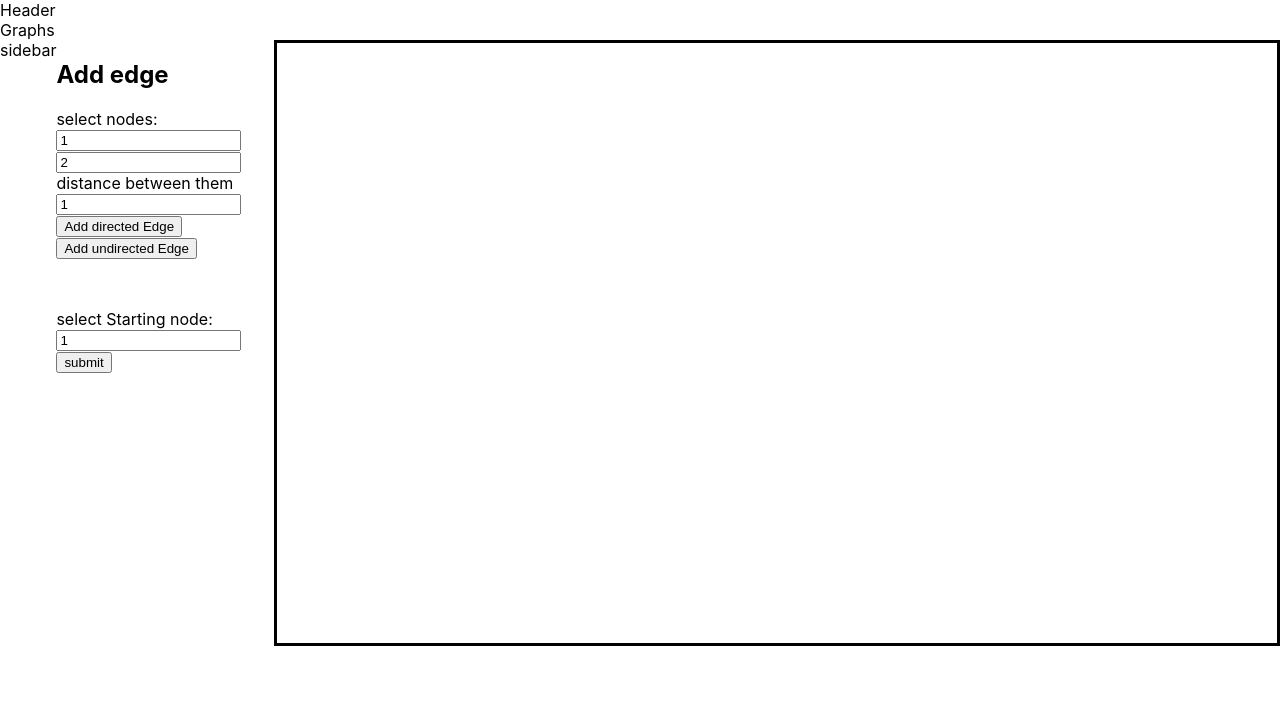
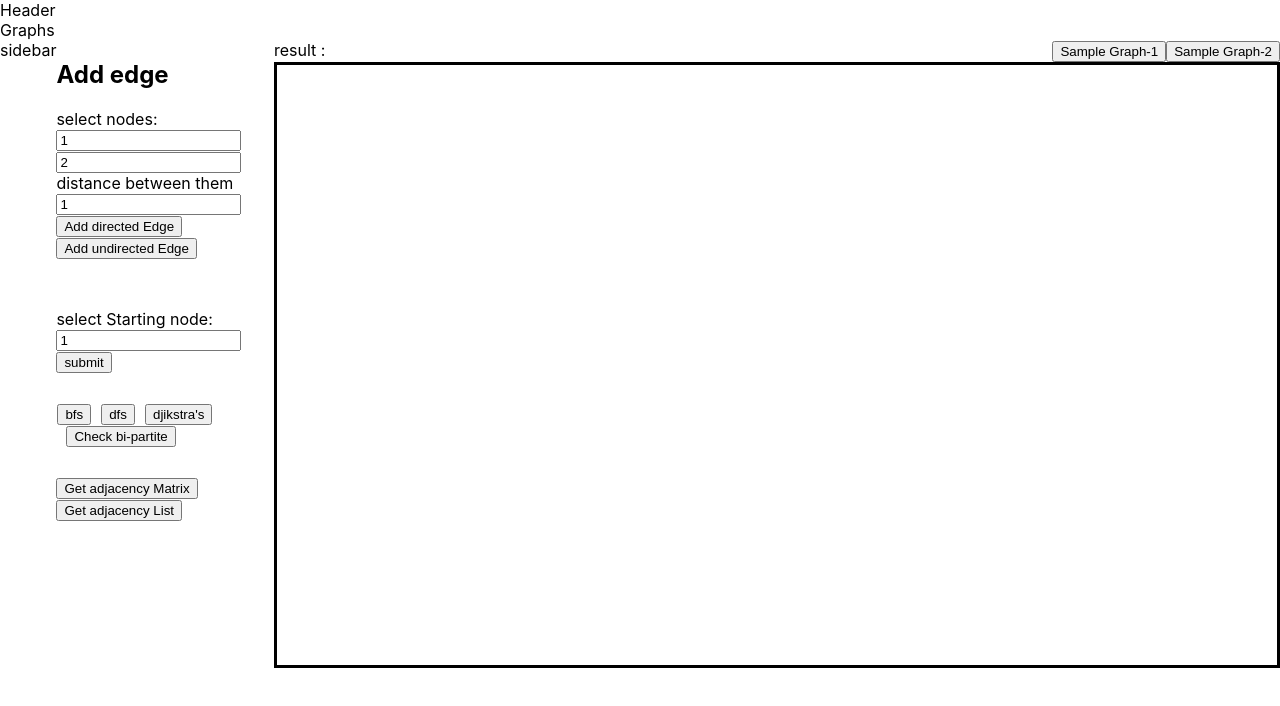
Before and after one commit to varmach9/algovizz, a React (Create React App) app: page /graph in a window 1280 px wide. Shown: the top 706 px of the page. Built offline with nearby package versions, Linux system fonts and the light colour scheme.

Commit message:
graphalgo_done

```diff
--- a/src/components/Canvas.js
+++ b/src/components/Canvas.js
@@ -3,21 +3,13 @@ import LeaderLine from "leader-line-new";
 import { Link } from 'react-router-dom';
 
 function Canvas(){
-
-  // useEffect(() => {
-  //   window.addEventListener('beforeunload', alertUser)
-  //   return () => {
-  //     window.removeEventListener('beforeunload', alertUser)
-  //   }
-  // }, [])
-  // const alertUser = e => {
-  //   e.preventDefault()
-  //   e.returnValue = ''
-  // }
-
   const [nodes,Setnodes]=useState(1)
   const [arr,setarr]=useState([])
-
+  const [adjlist,setadjlist]=useState([[]])
+  const [adjMat,setadjMat]=useState([[0]])
+  useEffect(() => {
+    console.log(nodes,arr)
+  }, [nodes,arr]);
   // for edge setting form
   const [a,seta]=useState(1)
   const [b,setb]=useState(2)
@@ -25,6 +17,173 @@ function Canvas(){
   // for starting node form
   const [d,setd]=useState(1)
 
+//  algorithms
+
+// bfs
+const bfs=async()=>{
+  if (nodes===0||nodes===1){
+    alert("not enough nodes to execute algorithm");
+    return;
+  }
+  if (d>=nodes){
+    alert("wrong starting node");
+    return;
+  }
+  document.getElementById(`resultText`).innerText="";
+  for(let i=0;i<nodes-1;i++){
+    document.getElementById(`${arr[i]}`).style.backgroundColor="green";
+  }
+    const queue = [d];
+    const graph=adjlist;
+    const visited = new Set();
+    const result = [];
+
+    while (queue.length) {
+      const vertex = queue.shift();
+      if (!visited.has(vertex)) {
+        visited.add(vertex);
+        result.push(vertex);
+        document.getElementById(`${arr[vertex-1]}`).style.backgroundColor="red";
+        document.getElementById(`resultText`).innerText=document.getElementById(`resultText`).innerText+` ${vertex}`;
+        await sleep(1000);
+        for (const neighbor of graph[vertex]) {
+          queue.push(neighbor);
+        }
+      }
+    }
+
+    console.log(result);
+  }
+// dfs
+const dfs=async()=>{
+  if (nodes===0||nodes===1){
+    alert("not enough nodes to execute algorithm");
+    return;
+  }
+  if (d>=nodes){
+    alert("wrong starting node");
+    return;
+  }
+  document.getElementById(`resultText`).innerText="";
+  for(let i=0;i<nodes-1;i++){
+    document.getElementById(`${arr[i]}`).style.backgroundColor="green";
+  }
+  const stack = [d];
+  const graph=adjlist;
+  const visited = new Set();
+  const result = [];
+
+  while (stack.length) {
+    const vertex = stack.pop();
+    if (!visited.has(vertex)) {
+      visited.add(vertex);
+      result.push(vertex);
+        document.getElementById(`${arr[vertex-1]}`).style.backgroundColor="red";
+        document.getElementById(`resultText`).innerText=document.getElementById(`resultText`).innerText+` ${vertex}`;
+        await sleep(1000);
+        for (const neighbor of graph[vertex]) {
+        stack.push(neighbor);
+      }
+    }
+  }
+  console.log(result);
+}
+// djkstras
+const djk=async(graph=adjlist, src=d)=> {
+  if (nodes===0||nodes===1){
+    alert("not enough nodes to execute algorithm");
+    return;
+  }
+  if (src>=nodes){
+    alert("wrong starting node");
+    return;
+  }
+  document.getElementById(`resultText`).innerText="";
+  for(let i=0;i<nodes-1;i++){
+    document.getElementById(`${arr[i]}`).style.backgroundColor="green";
+  }
+console.log(adjMat)
+let visited=[]
+for(let i=0;i<nodes;i++){visited.push(0)}
+let values=[]
+for(let i=0;i<nodes;i++){values.push(1000000)}
+values[d]=0
+let contentionList=[d]
+while(1){
+  let mini=1000000
+  let miniel=0
+  for(const a of contentionList){
+    if(mini>values[a]){
+      mini=values[a]
+      miniel=a
+    }
+  }
+  document.getElementById("resultText").innerHTML+=`${miniel}: "${mini}", `
+  document.getElementById(`${arr[miniel-1]}`).style.backgroundColor="red"
+  await sleep(1000)
+  visited[miniel]=1
+  for(const b of adjlist[miniel]) {
+    if (visited[b]!==1){
+        values[b]=Math.min(values[b],values[miniel]+adjMat[miniel][b])
+        contentionList.push(b)
+        document.getElementById(`${arr[b-1]}`).style.backgroundColor="purple"
+        await sleep(1000)
+      }
+  }
+  const newarr=[]
+  contentionList.forEach(element => {
+    if (element!==miniel){
+      newarr.push(element)
+    }
+  });
+  contentionList=newarr
+  if(contentionList.length===0){
+    break
+  }
+}
+
+
+}
+// bip
+const bip=async()=>{
+  document.getElementById(`resultText`).innerHTML="checking..";
+  let src=[d]
+  let now="blue"
+  let visited=[]
+  for(let i=0;i<nodes+1;i++){visited.push(0)}
+  while(1){
+    console.log(src)
+    let newarr=[];
+    now=(now==="blue")?"yellow":"blue"
+    for(const ele of src){
+      console.log(ele)
+      visited[ele]=1
+      if (document.getElementById(`${arr[ele-1]}`).style.backgroundColor==="green"){
+        document.getElementById(`${arr[ele-1]}`).style.backgroundColor=now;
+        await sleep(500);
+      }
+      if(document.getElementById(`${arr[ele-1]}`).style.backgroundColor!==now){
+        document.getElementById(`resultText`).innerHTML="not bipartite";
+        await sleep(500)
+        break
+      }
+
+      adjlist[ele].forEach(e=>{
+        if (visited[e]===0){
+        newarr.push(e)
+        }
+      })
+    };
+    src=newarr
+    if (src.length===0){break;}
+  }
+
+  if(document.getElementById(`resultText`).innerHTML==="checking..")
+  {document.getElementById(`resultText`).innerHTML="the graph is bipartite";}
+  for(let i=0;i<nodes-1;i++){
+    document.getElementById(`${arr[i]}`).style.backgroundColor="green";
+  }
+}
 
   const handleClick=async()=>{
     Setnodes(nodes+1)
@@ -33,6 +192,20 @@ function Canvas(){
   }
   const addEdge=(event)=>{
     console.log(a,b,c)
+    let t=[]
+    adjlist.forEach(ele=> {
+      t.push(ele)
+    });
+    t[a].push(b)
+    console.log(t)
+    setadjlist(t)
+    let ti=[];
+    adjMat.forEach(e => {
+      ti.push(e)
+    });
+    ti[a][b]=c
+    setadjMat(ti)
+    console.log(ti)
     if(a>nodes || b>nodes){
       alert("entry failed.. Please select available nodes only")
       event.preventDefault();
@@ -49,6 +222,22 @@ function Canvas(){
   }
   const addEdges=(event)=>{
     console.log(a,b,c)
+    let t=[]
+    adjlist.forEach(ele=> {
+      t.push(ele)
+    });
+    t[a].push(b)
+    t[b].push(a)
+    console.log(t)
+    setadjlist(t)
+    let ti=[];
+    adjMat.forEach(e => {
+      ti.push(e)
+    });
+    ti[a][b]=c
+    ti[b][a]=c
+    setadjMat(ti)
+    console.log(ti)
     if(a>nodes || b>nodes){
       alert("entry failed.. Please select available nodes only")
       event.preventDefault();
@@ -74,6 +263,115 @@ function Canvas(){
     }
     document.getElementById(`${arr[d-1]}`).style.backgroundColor="red"
     event.preventDefault();
+  }
+
+  const createnode=async(id,numb)=>{
+    document.getElementById(`${id}`).style.backgroundColor="green";
+    document.getElementById(`${id}`).style.borderRadius="50%";
+    document.getElementById(`${id}`).innerHTML=`${numb}`;
+    document.getElementById(`${id}`).style.alignItems="center";
+    document.getElementById(`${id}`).style.justifyContent="center";
+  }
+
+
+  const helper=(a,b,c)=>{
+    var line=new LeaderLine(
+      document.getElementById(`${a}`),
+      document.getElementById(`${b}`),
+      {middleLabel: LeaderLine.pathLabel(`${c}`)}
+    );
+    line.path="straight";
+    var line2=new LeaderLine(
+      document.getElementById(`${b}`),
+      document.getElementById(`${a}`),
+    );
+    line2.path="straight";
+  }
+  const creategraph1=()=>{
+    createnode("101",1)
+    createnode("213",2)
+    createnode("903",3)
+    createnode("910",4)
+    createnode("1006",5)
+    createnode("309",6)
+    Setnodes(7)
+    setarr(["101","213","903","910","1006","309"])
+    helper("101","309",2)
+    helper("101","910",2)
+    helper("903","213",2)
+    helper("309","213",3)
+    helper("910","213",1)
+    helper("1006","910",7)
+    helper("903","1006",3)
+    helper("101","903",4)
+    setadjlist([[],[3,4,6],[3,4,6],[1,2,5],[1,2,5],[3,4],[1,2]])
+    setadjMat([
+      [0,0,0,0,0,0,0],
+      [0,0,0,4,2,0,2],
+      [0,0,0,2,1,0,3],
+      [0,4,2,0,0,3,0],
+      [0,2,1,0,0,7,0],
+      [0,0,0,3,7,0,0],
+      [0,2,3,0,0,0,0]
+    ])
+    // console.log(nodes,arr)
+  }
+
+  const creategraph2=()=>{
+    createnode("301",1)
+    createnode("513",2)
+    createnode("703",3)
+    createnode("610",4)
+    createnode("906",5)
+    createnode("408",6)
+    createnode("110",7)
+    Setnodes(8)
+    setarr(["301","513","703","610","906","408","110"])
+    helper("703","408",2)
+    helper("408","610",2)
+    helper("906","610",2)
+    helper("703","906",3)
+    helper("301","703",1)
+    helper("301","110",7)
+    helper("110","513",3)
+    helper("610","513",4)
+    setadjlist([[],[3,7],[4,7],[1,5,6],[2,5,6],[3,4],[3,4],[1,2]])
+    setadjMat([
+      [0,0,0,0,0,0,0,0],
+      [0,0,0,1,0,0,0,7],
+      [0,0,0,0,4,0,0,3],
+      [0,1,0,0,0,3,2,0],
+      [0,0,4,0,0,2,2,0],
+      [0,0,0,3,2,0,0,0],
+      [0,0,0,2,2,0,0,0],
+      [0,7,3,0,0,0,0,0]
+    ])
+    // console.log(nodes,arr)
+  }
+
+  const adjmatfn=()=>{
+    let mat="Adjacency Matrix is: \n [ \n"
+    let i=1;
+    adjMat.slice(1,nodes).forEach(element => {
+      let st=`[`
+      element.slice(1,nodes).forEach(e=>{st+=` ${e},`})
+      mat+=(st.slice(0,-1)+"]")
+      mat+="\n"
+    });
+    alert(mat+"]")
+  }
+  const adjlistfn=()=>{
+    let mat="Adjacency list is: \n "
+    let i=1;
+    adjlist.slice(1,nodes).forEach(element => {
+      console.log(i,element)
+      let st=`${i} :`
+      element.forEach(e=>{st+=` ${e},`})
+      i++;
+      mat+=st.slice(0,-1)
+      mat+="\n"
+    });
+    alert(mat)
   }
 
         return (
@@ -104,10 +402,28 @@ function Canvas(){
                   <input type="submit" value="submit" />
                 </form>
               </div>
+              <div style={{marginBottom:"30px",marginTop:"30px"}}>
+                <button onClick={bfs} style={{marginLeft:"1px"}}>bfs</button>
+                <button onClick={dfs} style={{marginLeft:"10px"}}>dfs</button>
+                <button onClick={djk} style={{marginLeft:"10px"}}>djikstra's</button>
+                <button onClick={bip} style={{marginLeft:"10px"}}>Check bi-partite</button>
 
               </div>
+              <div>
+                <button onClick={adjmatfn}>Get adjacency Matrix</button>
+                <button onClick={adjlistfn}>Get adjacency List</button>
+              </div>
+              </div>
             </div>
-
+            <div>
+              <div style={{textAlign:"right"}}>
+              <div style={{display:"inline",float:"left"}}>
+                  <div style={{display:"inline",float:"left",textAlign:"left"}}>result : </div>
+                  <div id='resultText' style={{display:"inline",float:"left",width:"700px",textAlign:"left",marginLeft:"10px"}}></div>
+                </div>
+                <button onClick={creategraph1}>Sample Graph-1</button>
+                <button onClick={creategraph2}>Sample Graph-2</button>
+              </div>
             <div className="Grid" style={{border:"solid", margin:"0px",padding:"0px"}}>
                 {Array.apply(0, Array(15)).map(function (x, i) {
                 return  <div>
@@ -121,7 +437,17 @@ function Canvas(){
                           document.getElementById(`${i*100+j}`).innerHTML=`${nodes}`;
                           document.getElementById(`${i*100+j}`).style.alignItems="center";
                           document.getElementById(`${i*100+j}`).style.justifyContent="center";
-
+                          setadjlist([...adjlist,[]])
+                          let ti=[];
+                          adjMat.forEach(e => {
+                            ti.push([...e,0])
+                          });
+                          let temp=[0]
+                          for(let i=0;i<nodes;i++){temp.push(0)}
+                          ti.push(temp)
+                          setadjMat(ti)
+                          console.log(ti)
+                          console.log(adjlist)
                           setarr([...arr,i*100+j])
                           }}>
                             <div style={{padding:"10px"}}></div>
@@ -130,8 +456,13 @@ function Canvas(){
                     </div>
                   </div>;
                 })}
+                </div>
             </div>
           </div>);
     }
 
+function sleep(ms) {
+      return new Promise(resolve => setTimeout(resolve, ms));
+  }
+
 export default Canvas;
--- a/src/pages/Home.jsx
+++ b/src/pages/Home.jsx
@@ -11,6 +11,7 @@ const Home = () => {
         <Link to="/sort">Sorting Algos</Link>
         <br></br>
         <button onClick={() => openInNewTab('/graph')}>graph Algos</button>
+        <img src="https://miro.medium.com/v2/resize:fit:566/1*15KkonMRnHdbzGhFw0PXCA.gif" alt="graphs"></img>
         {/* <Link to="/graph">Graph Algos</Link> */}
         <br></br>
         <Link to="/graph">Binary Serch Algorithm</Link>
```
Also changed, not shown: public/graph-ani.gif (added).
